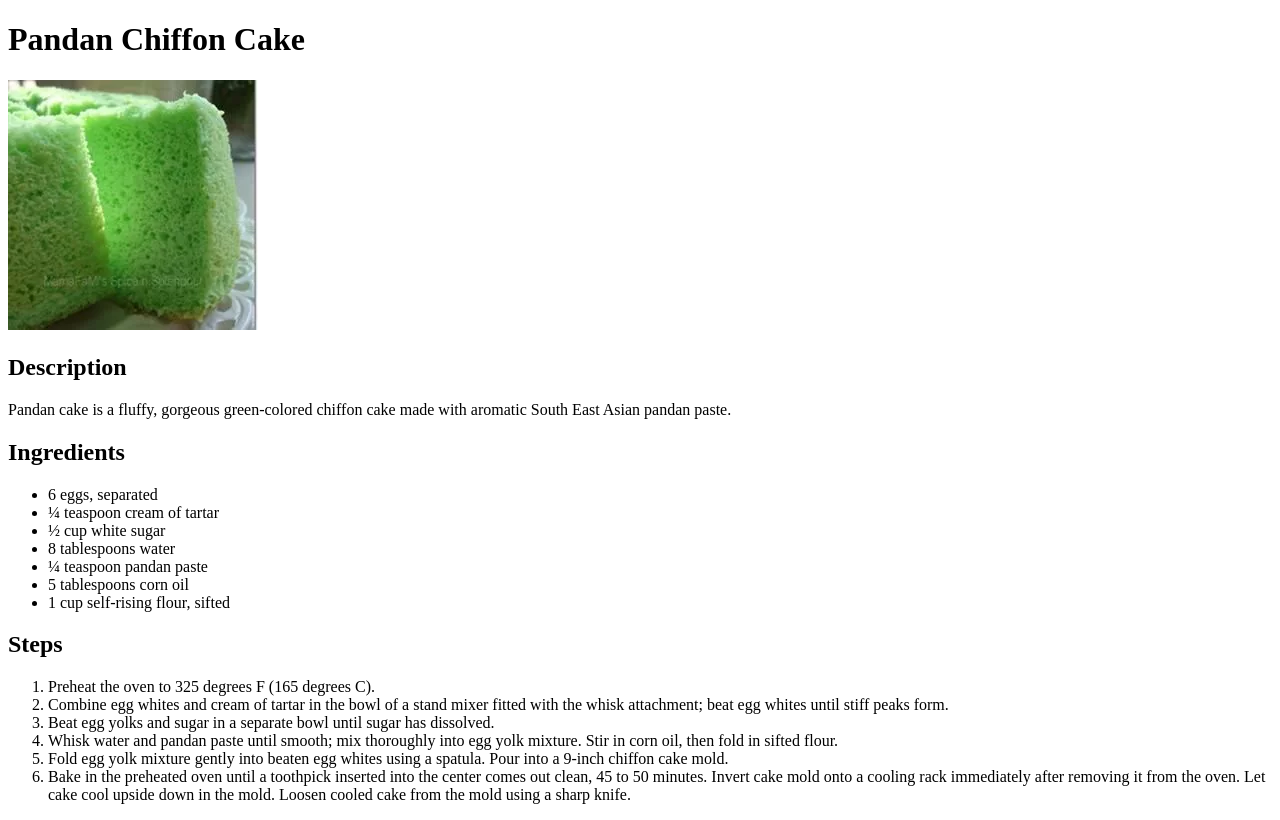
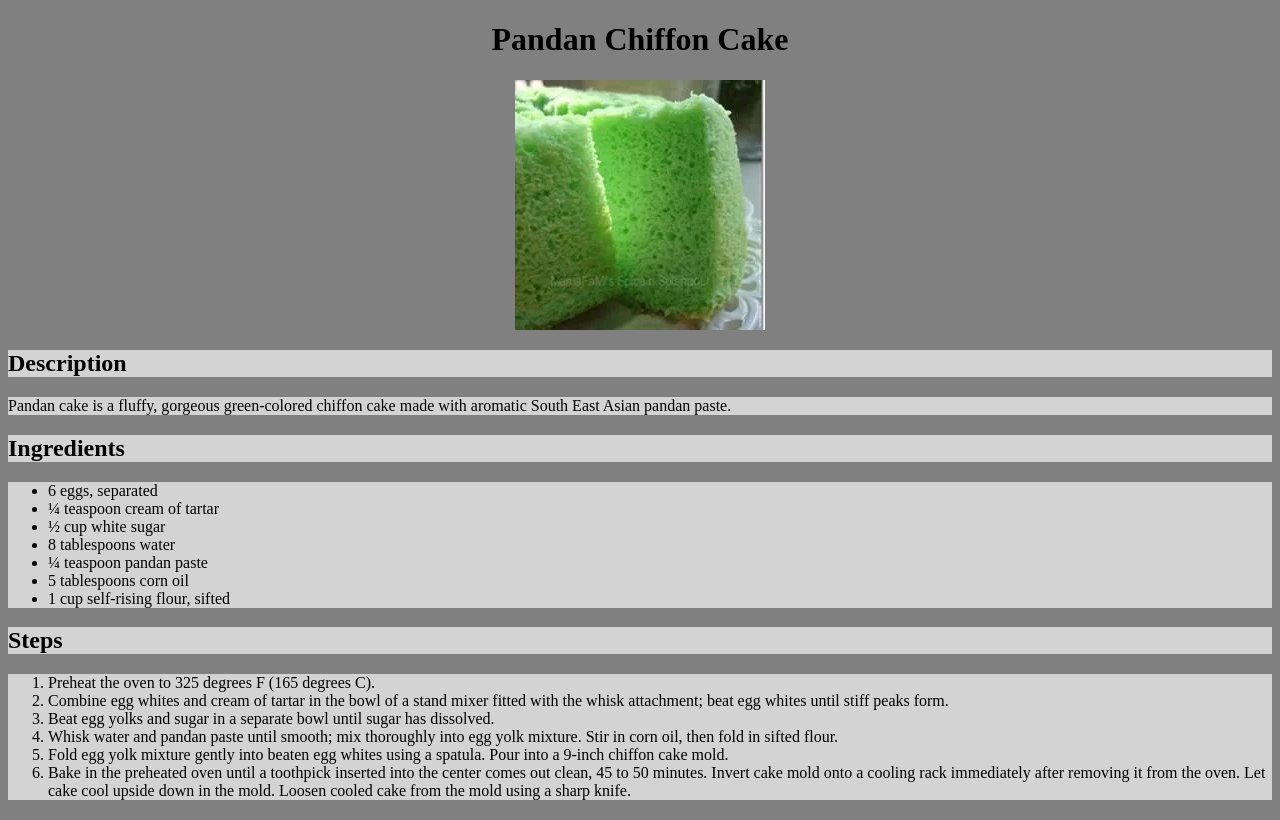
Before and after one commit to DecoMay/odin-recipes2, a plain HTML site: page pandancake.html in a window 1280 px wide. Drawn offline with Linux system fonts and the light colour scheme.

Commit message:
Add some styles

```diff
--- a/pandancake.html
+++ b/pandancake.html
@@ -3,9 +3,10 @@
     <head>
         <meta charset="UTF-8">
         <title>Pandan Chiffon Cake</title>
+        <link rel="stylesheet" href="style.css">
     </head>
     <body>
-        <h1>Pandan Chiffon Cake</h1>
+        <h1 class="title">Pandan Chiffon Cake</h1>
         <img src="./images/pandancake.jpg" alt="Pandan Chiffon Cake">
 
         <h2>Description</h2>
--- a/style.css
+++ b/style.css
@@ -9,3 +9,13 @@ body {
 .recipes {
     background-color: lightgray;
 }
+
+img {
+    display: block;
+    margin-left: auto;
+    margin-right: auto;
+}
+
+h2, p, ul, ol {
+    background-color: lightgray;
+}
```
